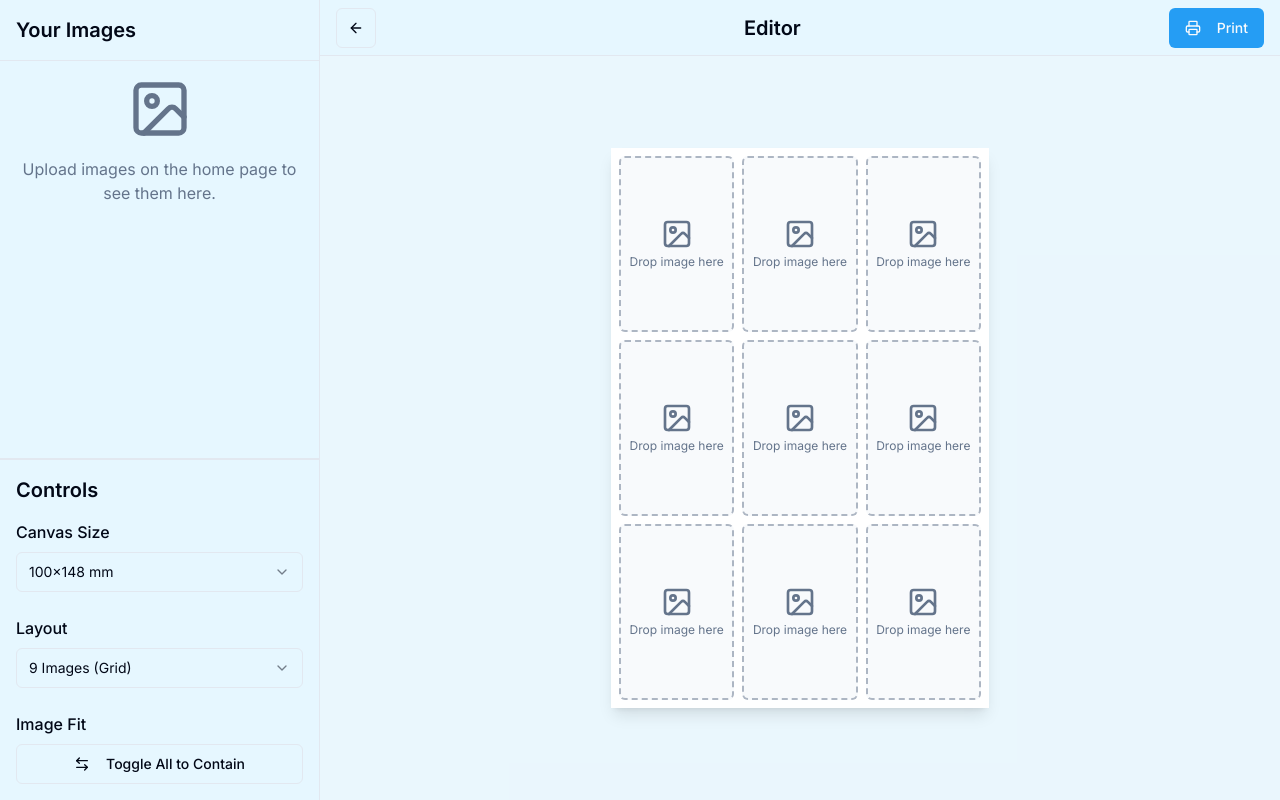
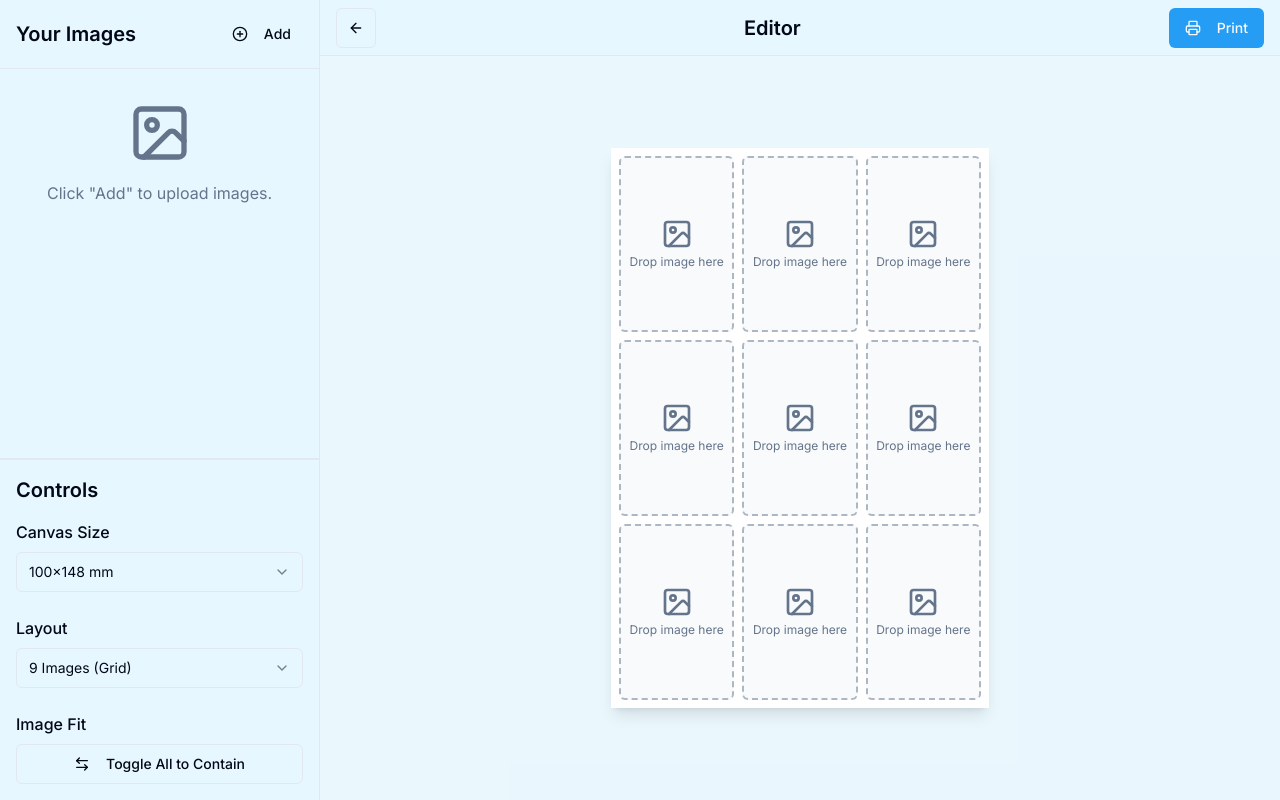
Before and after one commit to wiz-abhi/PhotoFramer, a Next.js app: page /editor in a window 1280 px wide. Built offline with nearby package versions, Linux system fonts and the light colour scheme.

Commit message:
add a option to add images in yout imsges section

```diff
--- a/src/components/editor-sidebar.tsx
+++ b/src/components/editor-sidebar.tsx
@@ -7,10 +7,11 @@ import Image from 'next/image';
 import { Label } from '@/components/ui/label';
 import { Select, SelectContent, SelectItem, SelectTrigger, SelectValue } from '@/components/ui/select';
 import type { CanvasSize, CanvasLayout, ObjectFit } from '@/app/editor/page';
-import { Image as ImageIcon, ArrowLeftRight, RotateCw, Loader2 } from 'lucide-react';
+import { Image as ImageIcon, ArrowLeftRight, RotateCw, Loader2, PlusCircle } from 'lucide-react';
 import { Button } from './ui/button';
-import { useState } from 'react';
+import { useState, useRef, ChangeEvent } from 'react';
 import { Separator } from './ui/separator';
+import { useToast } from '@/hooks/use-toast';
 
 interface EditorSidebarProps {
   sizes: CanvasSize[];
@@ -33,8 +34,11 @@ export default function EditorSidebar({
   onToggleGlobalFit,
   globalFit
 }: EditorSidebarProps) {
-  const { images, rotateImage } = useImages();
+  const { images, rotateImage, addImages } = useImages();
   const [rotatingIndex, setRotatingIndex] = useState<number | null>(null);
+  const [isAddingImages, setIsAddingImages] = useState(false);
+  const fileInputRef = useRef<HTMLInputElement>(null);
+  const { toast } = useToast();
 
   const handleDragStart = (e: React.DragEvent<HTMLDivElement>, imageUrl: string) => {
     e.dataTransfer.setData('text/plain', imageUrl);
@@ -49,11 +53,58 @@ export default function EditorSidebar({
     setRotatingIndex(null);
   }
 
+  const handleAddImagesClick = () => {
+    fileInputRef.current?.click();
+  };
+
+  const handleFileChange = async (event: ChangeEvent<HTMLInputElement>) => {
+    setIsAddingImages(true);
+    const files = event.target.files;
+    if (files && files.length > 0) {
+      const imageFiles = Array.from(files).filter(file => file.type.startsWith('image/'));
+
+      if(imageFiles.length !== files.length) {
+        toast({
+          variant: "destructive",
+          title: "Invalid File Type",
+          description: "Some files were not images and have been ignored.",
+        });
+      }
+
+      if(imageFiles.length > 0) {
+        await addImages(imageFiles);
+      }
+    }
+    // Reset file input
+    if(event.target) {
+        event.target.value = "";
+    }
+    setIsAddingImages(false);
+  };
+
+
   return (
     <aside className="w-80 border-r bg-background flex flex-col">
+       <input
+            type="file"
+            multiple
+            accept="image/*"
+            ref={fileInputRef}
+            onChange={handleFileChange}
+            className="hidden"
+            disabled={isAddingImages}
+        />
       <div className="flex-1 min-h-0 flex flex-col">
-        <div className="p-4 border-b">
+        <div className="p-4 border-b flex items-center justify-between">
           <h2 className="text-xl font-semibold">Your Images</h2>
+          <Button variant="ghost" size="sm" onClick={handleAddImagesClick} disabled={isAddingImages}>
+              {isAddingImages ? (
+                <Loader2 className="mr-2 h-4 w-4 animate-spin" />
+              ) : (
+                <PlusCircle className="mr-2 h-4 w-4" />
+              )}
+              Add
+          </Button>
         </div>
         <div className="flex-1 min-h-0">
           <ScrollArea className="h-full p-4">
@@ -87,9 +138,9 @@ export default function EditorSidebar({
                 ))}
                 </div>
             ) : (
-                <div className="flex flex-col items-center justify-center h-full text-muted-foreground">
+                <div className="flex flex-col items-center justify-center h-full text-muted-foreground p-4 text-center">
                     <ImageIcon className="w-16 h-16 mb-4" />
-                    <p className="text-center">Upload images on the home page to see them here.</p>
+                    <p>Click &quot;Add&quot; to upload images.</p>
                 </div>
             )}
           </ScrollArea>
--- a/src/context/image-context.tsx
+++ b/src/context/image-context.tsx
@@ -7,6 +7,7 @@ type ImageContextType = {
   setImages: Dispatch<SetStateAction<string[]>>;
   rotateImage: (index: number) => Promise<void>;
   processAndSetImages: (files: File[]) => Promise<void>;
+  addImages: (files: File[]) => Promise<void>;
 };
 
 const ImageContext = createContext<ImageContextType | undefined>(undefined);
@@ -69,8 +70,13 @@ export function ImageProvider({ children }: { children: ReactNode }) {
       setImages(blobUrls);
   }
 
+  const addImages = async (files: File[]) => {
+    const blobUrls = files.map(file => URL.createObjectURL(file));
+    setImages(prevImages => [...prevImages, ...blobUrls]);
+  }
+
   return (
-    <ImageContext.Provider value={{ images, setImages, rotateImage, processAndSetImages }}>
+    <ImageContext.Provider value={{ images, setImages, rotateImage, processAndSetImages, addImages }}>
       {children}
     </ImageContext.Provider>
   );
```
